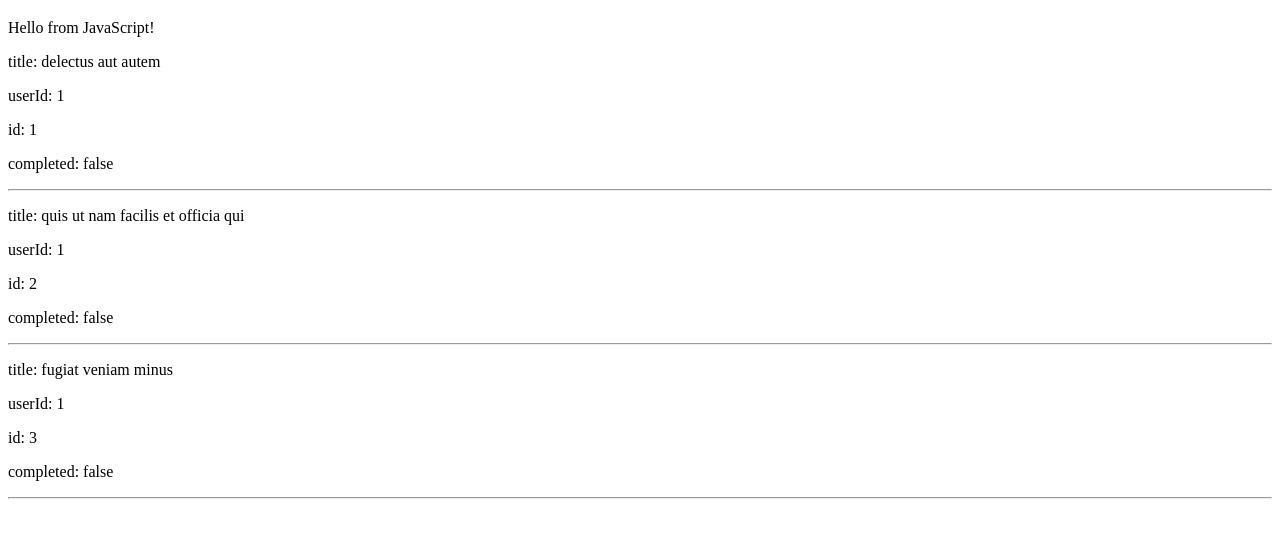
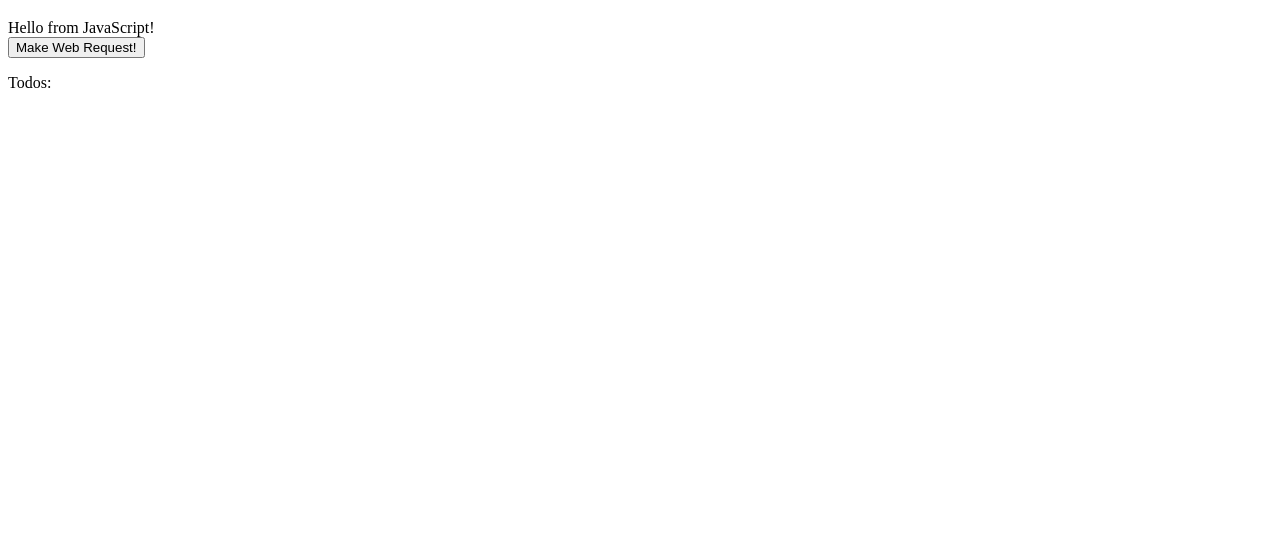
Before and after one commit to Jonathan-Miksis/practice-vue.js, a plain HTML site: page todos.html in a window 1280 px wide. Shown: the part 61-598 px from the top of the page. Drawn offline with nearby package versions, Linux system fonts and the light colour scheme.

Commit message:
make web request to api and display todo list to user on webpage

```diff
--- a/todos.html
+++ b/todos.html
@@ -5,6 +5,7 @@
   <meta charset="UTF-8" />
   <title>Todos Vue.js</title>
   <script src="https://cdn.jsdelivr.net/npm/vue/dist/vue.js"></script>
+  <script src="https://unpkg.com/axios/dist/axios.min.js"></script>
   <script src="todos.js" defer></script>
 </head>
 
@@ -12,12 +13,16 @@
   <h1>Hello from HTML!</h1>
   <div id="app">
     {{ message }}
+    <br>
+    <button v-on:click="loadTodos()">Make Web Request!</button>
+    <p>Todos:</p>
     <div v-for="todo in todos">
-      <p>title: {{ todo.title }}</p>
-      <p>userId: {{ todo.userId }}</p>
+      <ul>
+        <li>title: {{ todo.title }}</li>
+      </ul>
+      <!-- <p>userId: {{ todo.userId }}</p>
       <p>id: {{ todo.id }}</p>
-      <p>completed: {{ todo.completed }}</p>
-      <hr>
+      <p>completed: {{ todo.completed }}</p> -->
     </div>
   </div>
 </body>
--- a/todos.js
+++ b/todos.js
@@ -1,30 +1,22 @@
-/* global Vue */
+/* global Vue, axios */
 
 var app = new Vue({
   el: "#app",
   data: function() {
     return {
       message: "Hello from JavaScript!",
-      todos: [
-        {
-          "userId": 1,
-          "id": 1,
-          "title": "delectus aut autem",
-          "completed": false
-        },
-        {
-          "userId": 1,
-          "id": 2,
-          "title": "quis ut nam facilis et officia qui",
-          "completed": false
-        },
-        {
-          "userId": 1,
-          "id": 3,
-          "title": "fugiat veniam minus",
-          "completed": false
-        },
-      ]
+      todos: []
     };
   },
+  methods: {
+    loadTodos: function() {
+      // Make a request for a user with a given ID
+      axios.get("https://jsonplaceholder.typicode.com/todos")
+        .then(response => {
+        // handle success
+          console.log(response.data);
+          this.todos = response.data;
+        });
+    },
+  },
 });
```
